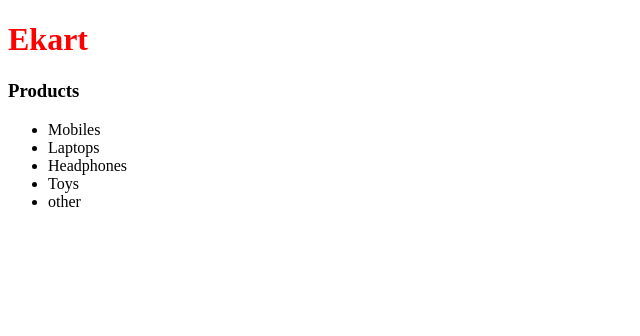
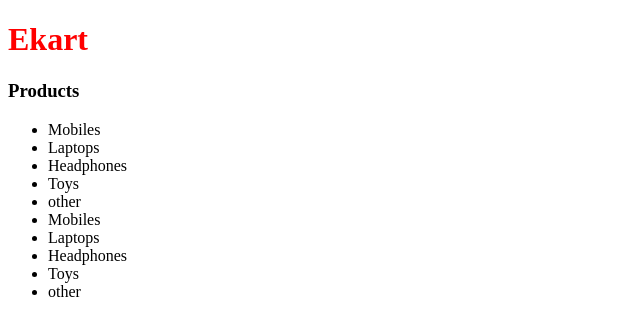
Before and after one commit to akhilkailas017/ekart2, a plain HTML site: page index.html in a window 1280 px wide. Shown: the whole page, without its empty margins (0-640 px from the left). Drawn offline with Linux system fonts and the light colour scheme.

Commit message:
add more list

```diff
--- a/index.html
+++ b/index.html
@@ -15,6 +15,11 @@
         <li>Headphones</li>
         <li>Toys</li>
         <li>other</li>
+        <li>Mobiles</li>
+        <li>Laptops</li>
+        <li>Headphones</li>
+        <li>Toys</li>
+        <li>other</li>
     </ul>
 </body>
 </html>
```
